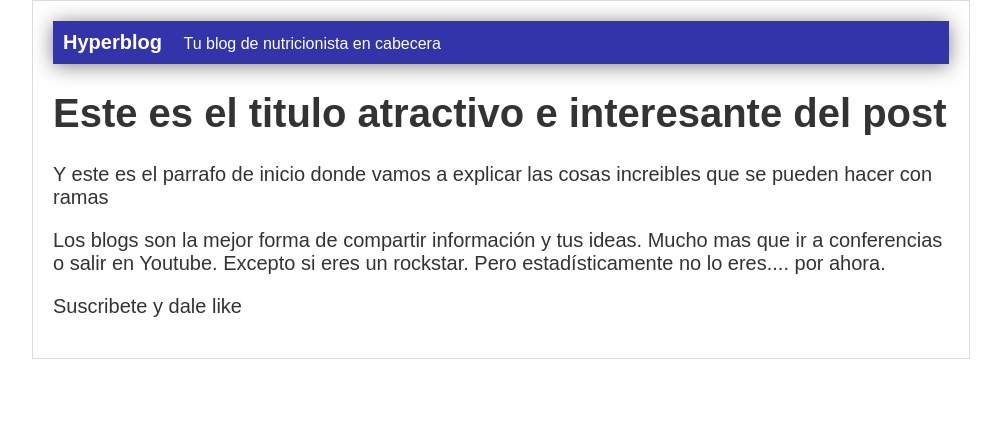
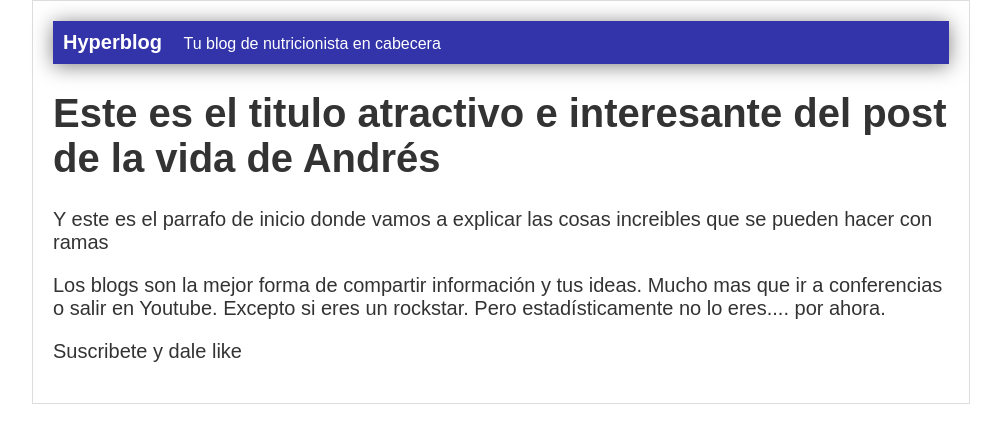
Before and after one commit to andresgonzalezrpo/hyperblog, a plain HTML site: page archivohtml.html in a window 1280 px wide. Shown: the whole page, without its empty margins (139-1140 px from the left). Drawn offline with Linux system fonts and the light colour scheme.

Commit message:
Update archivohtml.html cambie el titulo

```diff
--- a/archivohtml.html
+++ b/archivohtml.html
@@ -10,7 +10,7 @@
                 <span id="tagline">Tu blog de nutricionista en cabecera</span>
             </div>
             <div id="post">
-                <h1>Este es el titulo atractivo e interesante del post</h1>
+                <h1>Este es el titulo atractivo e interesante del post de la vida de Andrés</h1>
                 <p>Y este es el parrafo de inicio donde vamos a explicar las cosas increibles
                     que se pueden hacer con ramas
                 </p>
```
